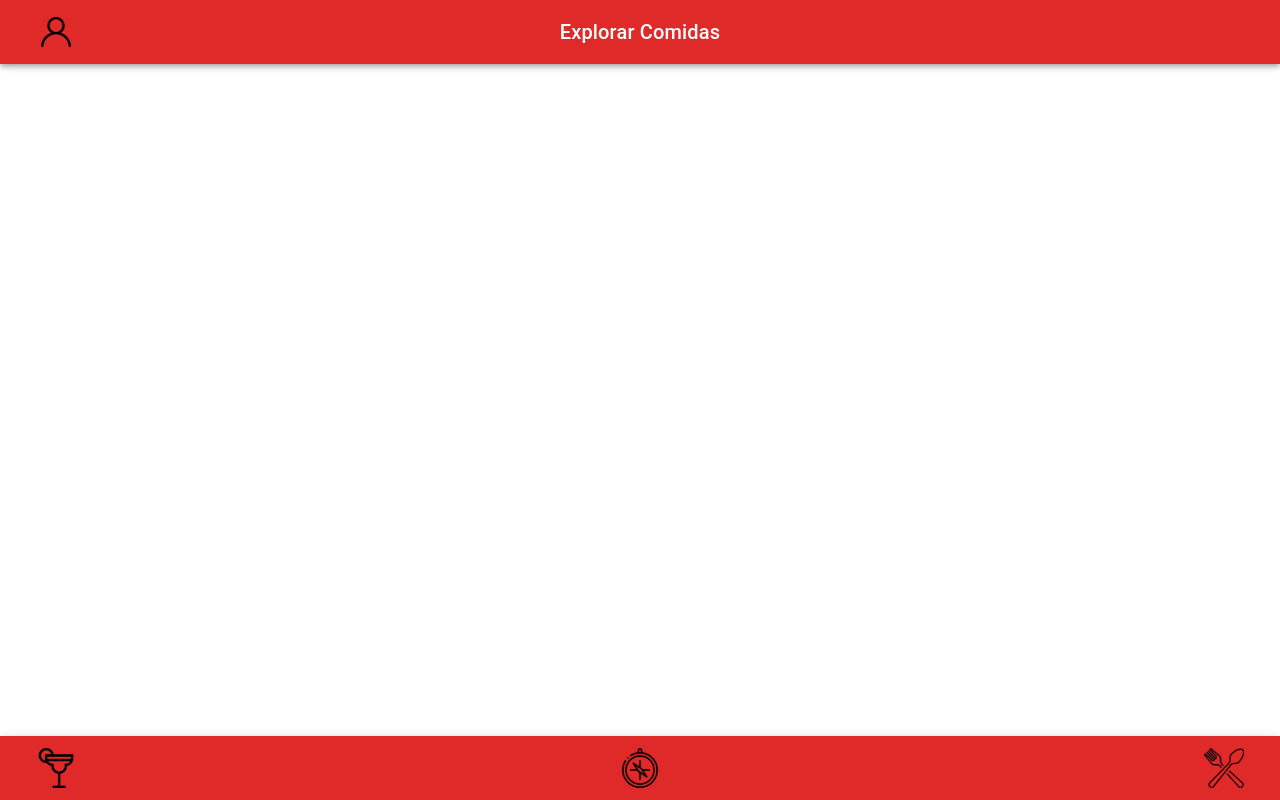
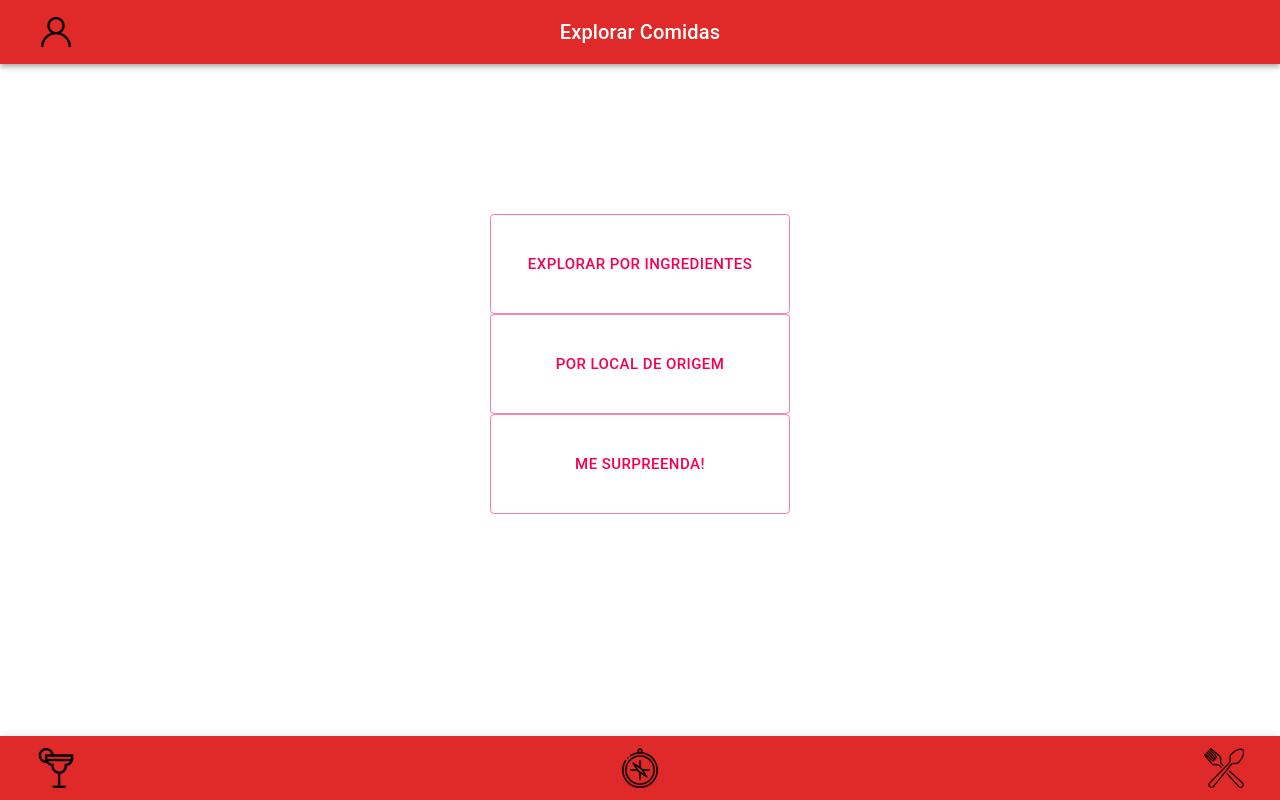
Before and after one commit to RuanMiguelGit/Recipes-App, a React (Create React App) app: page /explorar/comidas in a window 1280 px wide. Built offline with nearby package versions, Linux system fonts and the light colour scheme.

Commit message:
G12-REQ-67-73

```diff
--- /dev/null
+++ b/src/components/ButtonLink.css
@@ -0,0 +1,13 @@
+.Button-explorer {
+  align-items: center;
+  display: flex;
+  flex-direction: column;
+  justify-content: center;
+  margin-top: 150px;
+}
+
+.SizeUp {
+  height: 100px;
+  text-align: center;
+  width: 300px;
+}
--- /dev/null
+++ b/src/components/ButtonLink.js
@@ -0,0 +1,40 @@
+import React from 'react';
+import { Link } from 'react-router-dom';
+import { Button } from '@material-ui/core';
+import PropTypes from 'prop-types';
+import './ButtonLink.css';
+
+const ButtonLink = ({
+  func, LinkT, name, className, size, variant, color, type, datatest,
+}) => (
+  <div>
+    <Link to={ LinkT }>
+      <Button
+        className={ className }
+        size={ size }
+        variant={ variant }
+        color={ color }
+        type={ type }
+        data-testid={ datatest }
+        onClick={ func }
+      >
+        {name}
+      </Button>
+    </Link>
+  </div>
+);
+
+ButtonLink.propTypes = {
+  LinkT: PropTypes.func.isRequired,
+  name: PropTypes.string.isRequired,
+  className: PropTypes.string.isRequired,
+  size: PropTypes.string.isRequired,
+  variant: PropTypes.string.isRequired,
+  color: PropTypes.string.isRequired,
+  type: PropTypes.string.isRequired,
+  datatest: PropTypes.string.isRequired,
+  func: PropTypes.func.isRequired,
+
+};
+
+export default ButtonLink;
--- a/src/context/index.js
+++ b/src/context/index.js
@@ -7,10 +7,21 @@ export const Context = createContext();
 const ContextProvider = ({ children }) => {
   const [hide, setHide] = useState(true);
   const [searched, setSearched] = useState('');
+  const [loading, setLoading] = useState(false);
+  const [randomFood, setRandomFood] = useState([]);
 
   function hideBar() {
     setHide(!hide);
     console.log('chamou');
+  }
+
+  async function FetchRandomFood() {
+    setLoading(true);
+    await fetch('https://www.themealdb.com/api/json/v1/1/random.php')
+      .then((response) => response.json())
+      .then((json) => setRandomFood((json)));
+    setLoading(false);
+    console.log(randomFood);
   }
 
   const obj = {
@@ -18,6 +29,10 @@ const ContextProvider = ({ children }) => {
     hideBar,
     searched,
     setSearched,
+    randomFood,
+    loading,
+    FetchRandomFood,
+
   };
   return (
     <Context.Provider value={ obj }>
--- a/src/pages/Explorer.js
+++ b/src/pages/Explorer.js
@@ -1,4 +1,6 @@
+import { Grid } from '@material-ui/core';
 import React from 'react';
+import ButtonLink from '../components/ButtonLink';
 import Footer from '../components/Footer';
 import Header from '../components/Header';
 
@@ -9,6 +11,29 @@ const Explorer = () => (
       foodClass="explorer"
       Show={ false }
     />
+    <Grid className="Button-explorer">
+      <ButtonLink
+        LinkT="/explorar/comidas"
+        name="Explorar Comidas"
+        className="SizeUp"
+        size="large"
+        variant="outlined"
+        color="secondary"
+        href="#contained-buttons"
+        type="button"
+        datatest="explore-food"
+      />
+      <ButtonLink
+        LinkT="/explorar/bebidas"
+        name="Explorar Bebidas"
+        className="SizeUp"
+        size="large"
+        variant="outlined"
+        color="primary"
+        type="button"
+        datatest="explore-drinks"
+      />
+    </Grid>
     <Footer
       foodClass="explorer-footer"
     />
--- a/src/pages/ExplorerDrinks.js
+++ b/src/pages/ExplorerDrinks.js
@@ -1,4 +1,6 @@
+import { Grid } from '@material-ui/core';
 import React from 'react';
+import ButtonLink from '../components/ButtonLink';
 import Footer from '../components/Footer';
 import Header from '../components/Header';
 
@@ -9,6 +11,30 @@ const ExplorerDrinks = () => (
       foodClass="explorer-drinks"
       Show={ false }
     />
+
+    <Grid className="Button-explorer">
+      <ButtonLink
+        LinkT="/explorar/bebidas/ingredientes"
+        name="Explorar Por Ingredientes"
+        className="SizeUp"
+        size="large"
+        variant="outlined"
+        color="primary"
+        type="button"
+        datatest="explore-by-ingredient"
+      />
+
+      <ButtonLink
+        name="Me Surpreenda!"
+        className="SizeUp"
+        size="large"
+        variant="outlined"
+        color="primary"
+        href="#contained-buttons"
+        type="button"
+        datatest="explore-surprise"
+      />
+    </Grid>
     <Footer
       foodClass="explorer-drinks-footer"
     />
--- a/src/pages/ExplorerFods.js
+++ b/src/pages/ExplorerFods.js
@@ -1,18 +1,62 @@
-import React from 'react';
+import { Grid } from '@material-ui/core';
+import React, { useContext } from 'react';
+import ButtonLink from '../components/ButtonLink';
 import Footer from '../components/Footer';
 import Header from '../components/Header';
+import { Context } from '../context';
 
-const ExplorerFods = () => (
+const ExplorerFods = () => {
+  const { FetchRandomFood } = useContext(Context);
+
+  return (
+
     <div>
       <Header
         name="Explorar Comidas"
         foodClass="explorer-foods"
         Show={ false }
       />
+      <Grid className="Button-explorer">
+        <ButtonLink
+          LinkT="/explorar/comidas/ingredientes"
+          name="Explorar Por Ingredientes"
+          className="SizeUp"
+          size="large"
+          variant="outlined"
+          color="secondary"
+          type="button"
+          datatest="explore-by-ingredient"
+        />
+
+        <ButtonLink
+          LinkT="/explorar/comidas/area"
+          name="Por Local de Origem"
+          className="SizeUp"
+          size="large"
+          variant="outlined"
+          color="secondary"
+          href="#contained-buttons"
+          type="button"
+          datatest="explore-by-area"
+        />
+
+        <ButtonLink
+          name="Me Surpreenda!"
+          className="SizeUp"
+          size="large"
+          variant="outlined"
+          color="secondary"
+          href="#contained-buttons"
+          type="button"
+          datatest="explore-surprise"
+          func={ () => FetchRandomFood() }
+        />
+      </Grid>
       <Footer
         foodClass="explorer-foods-footer"
       />
     </div>
   );
+};
 
 export default ExplorerFods;
```
Also changed, not shown: src/components/RandomFood.js (added, +16 -0 lines). Lines whose indentation alone changed are shown as unchanged.
